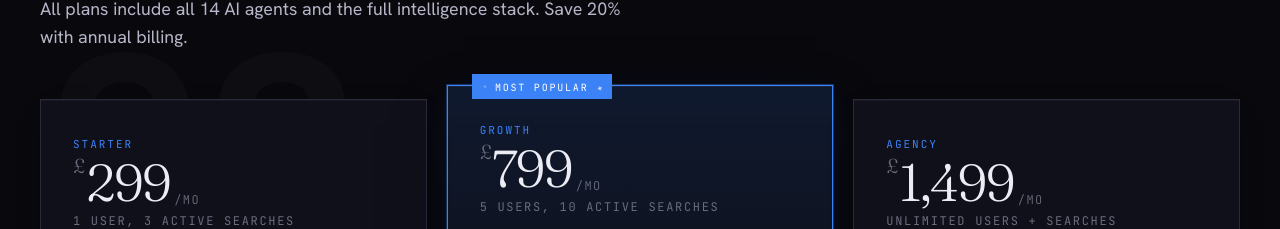
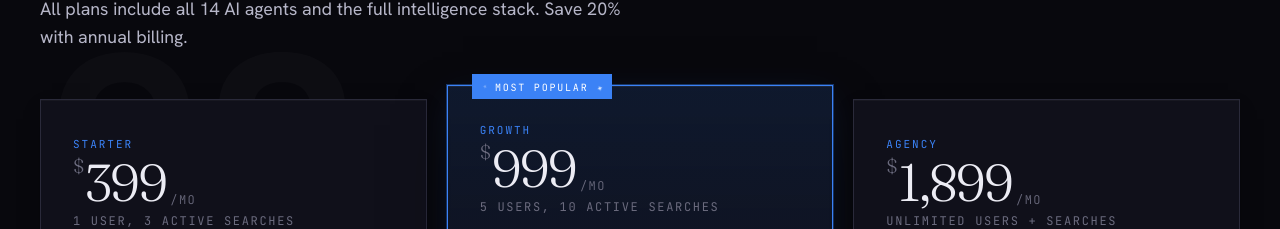
Before and after one commit to vlad7990/mandate, a Next.js app: page / in a window 1280 px wide. Shown: the part 5332-5561 px from the top of the page. Built offline with nearby package versions, Linux system fonts and the light colour scheme.

Commit message:
Pricing — updated USD price points //

```diff
--- a/src/app/(marketing)/page.tsx
+++ b/src/app/(marketing)/page.tsx
@@ -947,7 +947,7 @@ function Pricing() {
   const tiers = [
     {
       name: "Starter",
-      price: "299",
+      price: "399",
       cadence: "/mo",
       headline: "1 user, 3 active searches",
       points: [
@@ -960,7 +960,7 @@ function Pricing() {
     },
     {
       name: "Growth",
-      price: "799",
+      price: "999",
       cadence: "/mo",
       headline: "5 users, 10 active searches",
       points: [
@@ -974,7 +974,7 @@ function Pricing() {
     },
     {
       name: "Agency",
-      price: "1,499",
+      price: "1,899",
       cadence: "/mo",
       headline: "Unlimited users + searches",
       points: [
@@ -1053,7 +1053,7 @@ function Pricing() {
                     {t.name}
                   </span>
                   <div className="m-price__amount">
-                    <sup>£</sup>
+                    <sup>$</sup>
                     {t.price}
                     <sub style={{ marginLeft: "0.25rem" }}>{t.cadence}</sub>
                   </div>
```
